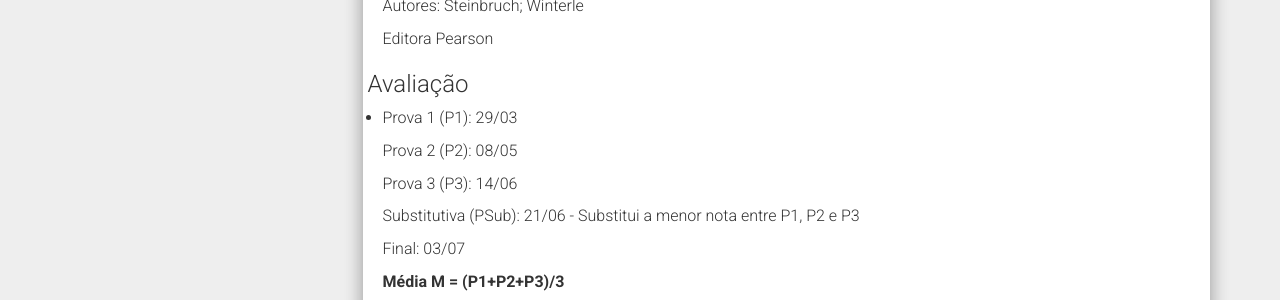
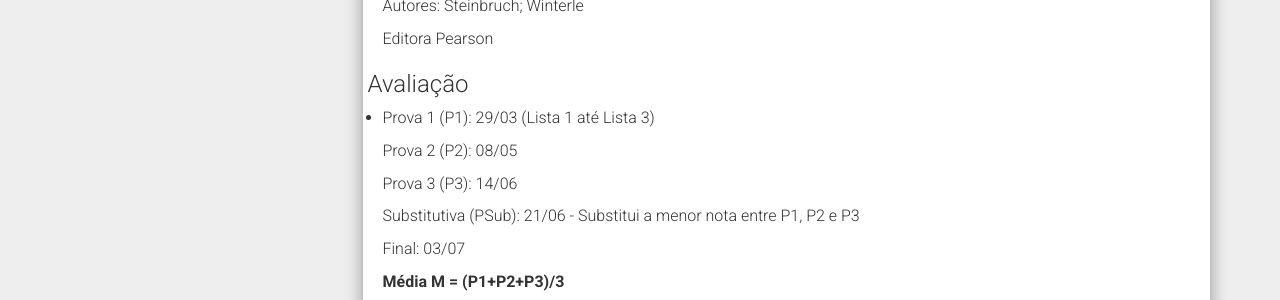
Before and after one commit to chunggnuhc/chunggnuhc.github.io, a Jekyll site: the page built from CM303-GAeAL-1sem2018.md, in a window 1280 px wide. Shown: the part 742-1042 px from the top of the page. Built offline with Jekyll 4.4.1, drawn with Linux system fonts in a browser that asks for light colours; nearby versions of some CDN libraries.

Commit message:
Update CM303-GAeAL-1sem2018.md

```diff
--- a/CM303-GAeAL-1sem2018.md
+++ b/CM303-GAeAL-1sem2018.md
@@ -33,7 +33,7 @@ permalink: /CM303-GAeAL-1sem2018/
 
 <h3>Avaliação</h3>
 
-- Prova 1 (P1): 29/03
+- Prova 1 (P1): 29/03 (Lista 1 até Lista 3)
 
   Prova 2 (P2): 08/05
 
```
